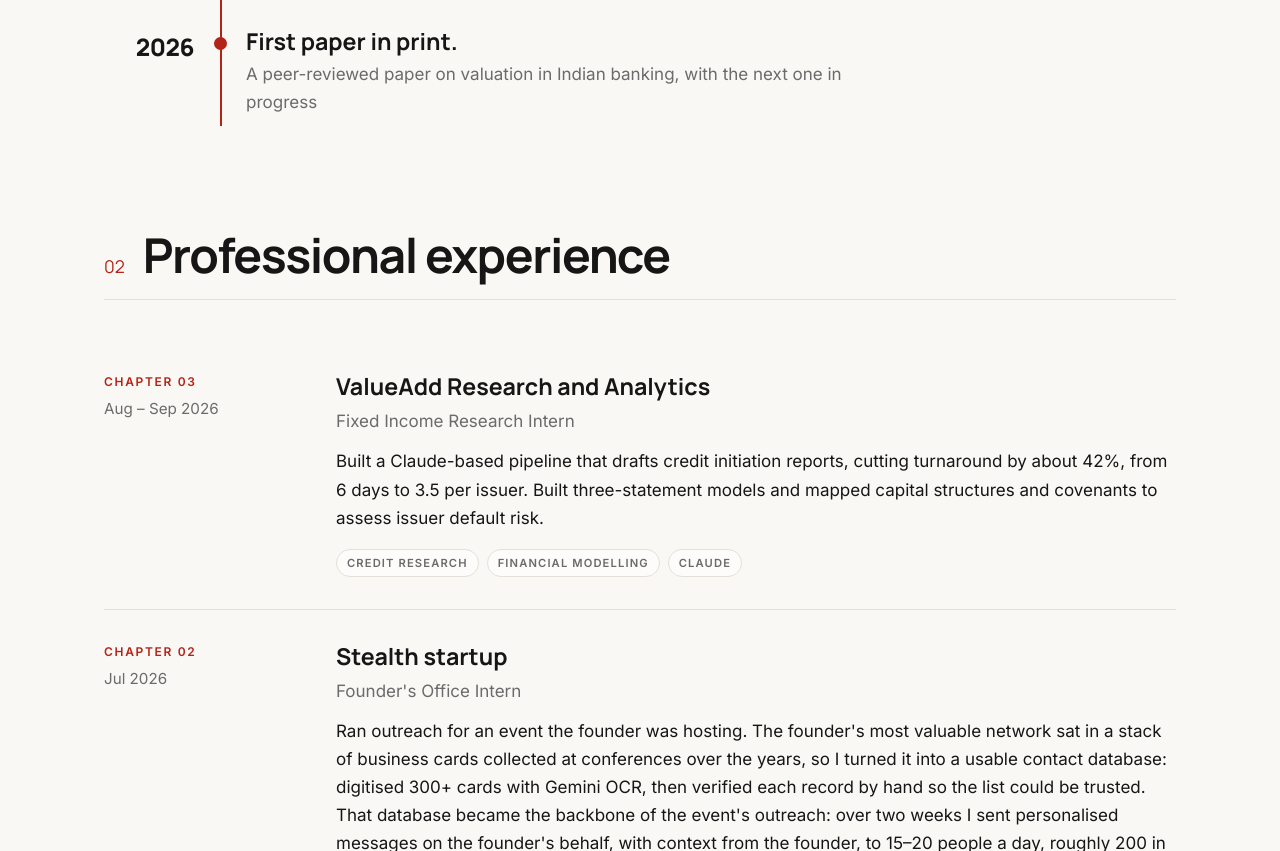
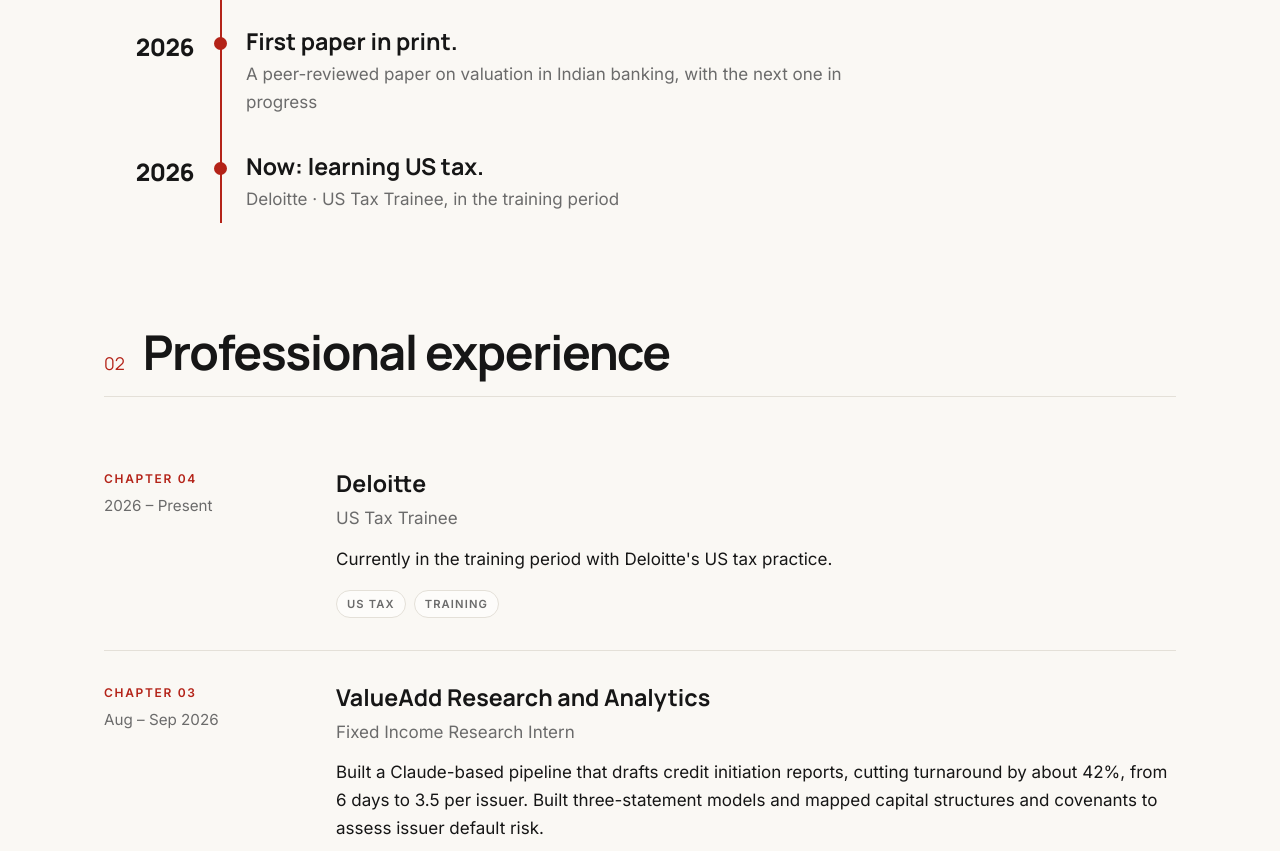
Before and after one commit to nachiketnaik-cmd/nachiketnaik-cmd.github.io, a plain HTML site: page index.html in a window 1280 px wide. Shown: the part 2220-3071 px from the top of the page. Drawn offline with Linux system fonts and the light colour scheme.

Commit message:
Add Deloitte US tax trainee role
Co-Authored-By: Claude Opus 5.5 <noreply@anthropic.com>

```diff
--- a/index.html
+++ b/index.html
@@ -73,20 +73,24 @@
           <li>CFA Level I</li>
           <li>Buoyant Capital</li>
           <li>ValueAdd Research and Analytics</li>
+          <li>Deloitte</li>
           <li>BITS Pilani, Goa Campus</li>
           <li>CFA Level I</li>
           <li>Buoyant Capital</li>
           <li>ValueAdd Research and Analytics</li>
+          <li>Deloitte</li>
         </ul>
         <ul class="band-list" aria-hidden="true">
           <li>BITS Pilani, Goa Campus</li>
           <li>CFA Level I</li>
           <li>Buoyant Capital</li>
           <li>ValueAdd Research and Analytics</li>
+          <li>Deloitte</li>
           <li>BITS Pilani, Goa Campus</li>
           <li>CFA Level I</li>
           <li>Buoyant Capital</li>
           <li>ValueAdd Research and Analytics</li>
+          <li>Deloitte</li>
         </ul>
       </div>
     </section>
@@ -135,6 +139,10 @@
           <span class="t-year">2026</span>
           <div class="t-body"><h3>First paper in print.</h3><p>A peer-reviewed paper on valuation in Indian banking, with the next one in progress</p></div>
         </li>
+        <li class="reveal">
+          <span class="t-year">2026</span>
+          <div class="t-body"><h3>Now: learning US tax.</h3><p>Deloitte · US Tax Trainee, in the training period</p></div>
+        </li>
       </ol>
     </section>
 
@@ -144,6 +152,21 @@
         <span class="num">02</span>
         <h2>Professional experience</h2>
       </div>
+
+      <article class="chapter reveal">
+        <div class="chapter-meta">
+          <span class="chapter-no">Chapter 04</span>
+          <span class="dates">2026 – Present</span>
+        </div>
+        <div class="chapter-body">
+          <h3>Deloitte</h3>
+          <p class="role">US Tax Trainee</p>
+          <p>
+            Currently in the training period with Deloitte's US tax practice.
+          </p>
+          <p class="tags"><span>US tax</span><span>Training</span></p>
+        </div>
+      </article>
 
       <article class="chapter reveal">
         <div class="chapter-meta">
```
